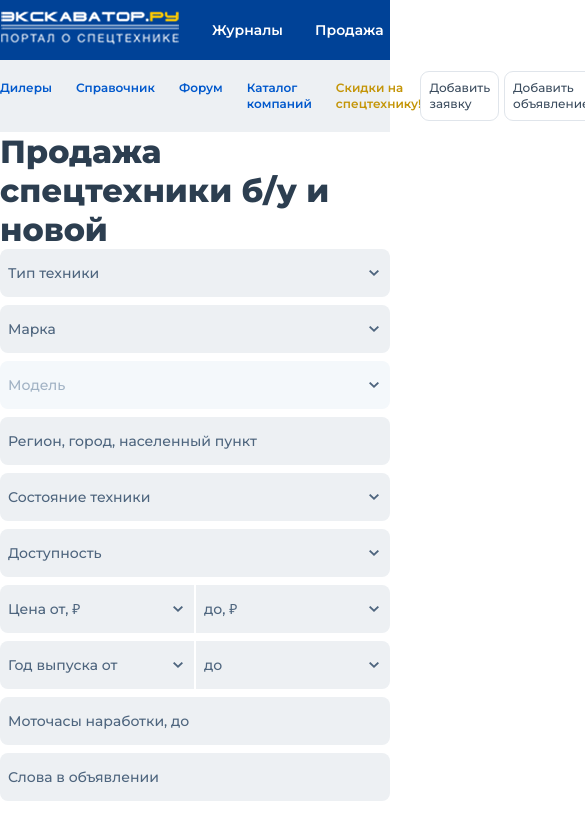
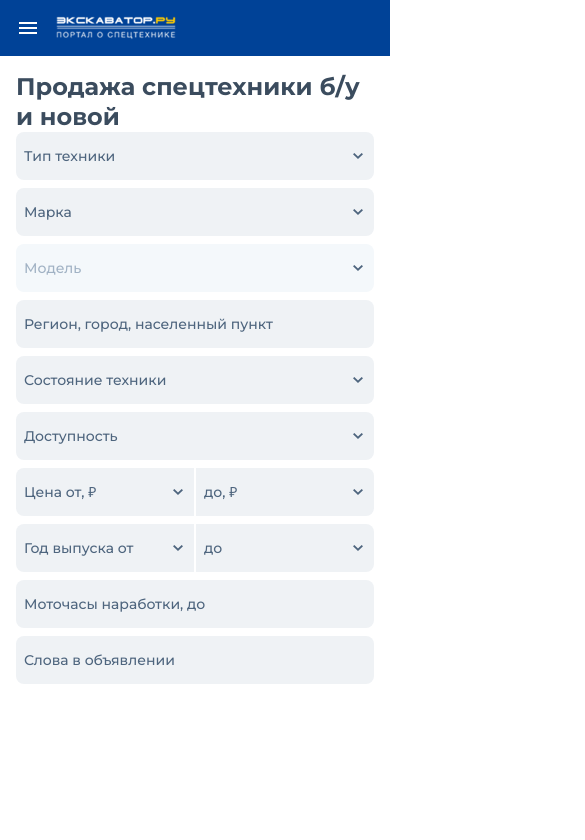
Before and after one commit to invinsible/exkavator_ru, a website: page src/html/trade.html in a window 390 px wide. Shown: the top 840 px of the page, 585 px wide, since content can reach past the window. Drawn offline with nearby package versions, Linux system fonts and the light colour scheme; files that its build step writes are made by us from their sources; files whose address does not match are found by name.

Commit message:
Типография, брейкпоинты и header

```diff
--- a/src/html/trade.html
+++ b/src/html/trade.html
@@ -9,6 +9,7 @@
 <body>
     <header class="main-header">
         <div class="container main-header__wrapper">
+            <button class="mobile-burger" type="button"><span></span></button>
             <a href="/" class="main-header__logo">
                 <img src="img/logo-white.png" alt="Логотип Экскаватор.ру">
             </a>
--- a/src/js/main.js
+++ b/src/js/main.js
@@ -25,3 +25,10 @@ if(selectFields.length > 0) {
 document.addEventListener('click', () => {
     closeAllSelects();
 });
+
+const burger = document.querySelector('.mobile-burger');
+if (burger) {
+    burger.addEventListener('click', () => {
+        burger.classList.toggle('is-active');
+    });
+}
--- a/src/scss/_base.scss
+++ b/src/scss/_base.scss
@@ -1,11 +1,52 @@
 body {
-  min-width: 375px;
-  font-family: var(--font-family);
-  color: var(--color-primary);
+    min-width: 375px;
+    font-family: var(--font-family);
+    color: var(--text-base);
+    @include text-size('base');
+    @include text-weight('base');
+}
+
+.container {
+    padding: 0 16px;
+    margin: 0 auto;
+    max-width: var(--container-desktop);
+
+    @media (min-width: $breakpoint-xs) {
+        padding: 0 24px;
+    }
+}
+
+// Typography
+.super-title {
+    @include text-size('primaryLarge');
+    @include text-weight('extrabold');
+}
+
+h1 {
+    @include text-size('secondary');
+    @include text-weight('bold');
+
+    @media (min-width: $breakpoint-sm) {
+        @include text-size('primary');
+        @include text-weight('extrabold');
+    }
+}
+
+h2 {
+    @include text-size('secondary');
+    @include text-weight('bold');
+}
+
+h3 {
+    @include text-size('lg');
+    @include text-weight('bold');
 }
 
 
-.container {
-  margin: 0 auto;
-  max-width: var(--container-desktop);
+main {
+    padding: 16px 0;
+
+    @media (min-width: $breakpoint-sm) {
+        padding: 32px 0;
+    }
 }
--- a/src/scss/_components.scss
+++ b/src/scss/_components.scss
@@ -1,30 +1,23 @@
+@media (min-width: $breakpoint-xs) {} // 480
+@media (min-width: $breakpoint-sm) {} // 768
+@media (min-width: $breakpoint-md) {} // 1024
+@media (min-width: $breakpoint-lg) {} // 1280
+
+
+
+@import 'components/mobile-burger';
 // header
-.main-header {
-    padding: var(--spacing-4) 0;
-    background-color: var(--primary-600);
-
-    &__wrapper {
-        display: flex;
-        // align-items: center;
-        gap: var(--spacing-32);
-    }
-}
-
-.secondary-header {
-    background-color: var(--neutral-50);
-
-    &__wrapper {
-        display: flex;
-        align-items: center;
-        justify-content: space-between;
-    }
-
-}
+@import 'components/main-header';
+@import 'components/secondary-header';
 
 // menu
 .main-menu {
-    display: flex;
-    gap: var(--spacing-32);
+    display: none;
+
+    @media (min-width: $breakpoint-md) {
+        display: flex;
+        gap: var(--spacing-32);
+    }
 
     &__link {
         display: flex;
@@ -38,8 +31,12 @@
 }
 
 .secondary-menu {
-    display: flex;
-    gap: var(--spacing-24);
+    display: none;
+
+    @media (min-width: $breakpoint-md) {
+        display: flex;
+        gap: var(--spacing-24);
+    }
 
     &__link {
         padding: 20px 0;
--- a/src/scss/_fonts.scss
+++ b/src/scss/_fonts.scss
@@ -1,28 +1,8 @@
-
 /* cyrillic */
 @font-face {
   font-family: 'Montserrat';
   font-style: normal;
-  font-weight: 500;
-  font-display: swap;
-  src: url('../fonts/montserrat-cyrillic.woff2') format('woff2');
-  unicode-range: U+0301, U+0400-045F, U+0490-0491, U+04B0-04B1, U+2116;
-}
-
-@font-face {
-  font-family: 'Montserrat';
-  font-style: normal;
-  font-weight: 600;
-  font-display: swap;
-  src: url('../fonts/montserrat-cyrillic.woff2') format('woff2');
-  unicode-range: U+0301, U+0400-045F, U+0490-0491, U+04B0-04B1, U+2116;
-}
-
-/* cyrillic */
-@font-face {
-  font-family: 'Montserrat';
-  font-style: normal;
-  font-weight: 800;
+  font-weight: 500 800;
   font-display: swap;
   src: url('../fonts/montserrat-cyrillic.woff2') format('woff2');
   unicode-range: U+0301, U+0400-045F, U+0490-0491, U+04B0-04B1, U+2116;
@@ -32,27 +12,8 @@
 @font-face {
   font-family: 'Montserrat';
   font-style: normal;
-  font-weight: 500;
+  font-weight: 500 800;
   font-display: swap;
   src: url('../fonts/montserrat-latin.woff2') format('woff2');
   unicode-range: U+0000-00FF, U+0131, U+0152-0153, U+02BB-02BC, U+02C6, U+02DA, U+02DC, U+0304, U+0308, U+0329, U+2000-206F, U+20AC, U+2122, U+2191, U+2193, U+2212, U+2215, U+FEFF, U+FFFD;
 }
-
-@font-face {
-  font-family: 'Montserrat';
-  font-style: normal;
-  font-weight: 600;
-  font-display: swap;
-  src: url('../fonts/montserrat-latin.woff2') format('woff2');
-  unicode-range: U+0000-00FF, U+0131, U+0152-0153, U+02BB-02BC, U+02C6, U+02DA, U+02DC, U+0304, U+0308, U+0329, U+2000-206F, U+20AC, U+2122, U+2191, U+2193, U+2212, U+2215, U+FEFF, U+FFFD;
-}
-
-/* latin */
-@font-face {
-  font-family: 'Montserrat';
-  font-style: normal;
-  font-weight: 800;
-  font-display: swap;
-  src: url('../fonts/montserrat-latin.woff2') format('woff2');
-  unicode-range: U+0000-00FF, U+0131, U+0152-0153, U+02BB-02BC, U+02C6, U+02DA, U+02DC, U+0304, U+0308, U+0329, U+2000-206F, U+20AC, U+2122, U+2191, U+2193, U+2212, U+2215, U+FEFF, U+FFFD;
-}
--- a/src/scss/_reset.scss
+++ b/src/scss/_reset.scss
@@ -17,6 +17,22 @@ a {
   text-decoration: none;
 }
 
+img {
+  display: block;
+  max-width: 100%;
+  height: auto;
+}
+
+button {
+  border: 0;
+  outline: 0;
+  background-color: transparent;
+
+  // &:focus {
+  //   outline: 1px solid black;
+  // }
+}
+
 input::-webkit-outer-spin-button,
 input::-webkit-inner-spin-button {
   -webkit-appearance: none;
--- /dev/null
+++ b/src/scss/_typography.scss
@@ -0,0 +1,45 @@
+// Typography System
+
+$font-sizes: (
+  'xs':   (size: 11px, line-height: 14px),
+  'sm':   (size: 12px, line-height: 16px),
+  'base': (size: 14px, line-height: 20px),
+  'md':   (size: 16px, line-height: 24px),
+  'lg':   (size: 18px, line-height: 24px),
+  'secondary':   (size: 24px, line-height: 30px),
+  'primary':  (size: 36px, line-height: 40px),
+  'primaryLarge':  (size: 44px, line-height: 48px),
+);
+
+$font-weights: (
+  'base':    500,
+  'semibold':  600,
+  'bold':      700,
+  'extrabold': 800,
+);
+
+// Миксины — для использования внутри компонентов
+@mixin text-size($name) {
+  $values: map-get($font-sizes, $name);
+  font-size: map-get($values, 'size');
+  line-height: map-get($values, 'line-height');
+}
+
+@mixin text-weight($name) {
+  font-weight: map-get($font-weights, $name);
+}
+
+// Утилити-классы размеров
+@each $name, $values in $font-sizes {
+  .text-#{$name} {
+    font-size: map-get($values, 'size');
+    line-height: map-get($values, 'line-height');
+  }
+}
+
+// Утилити-классы толщин
+@each $name, $weight in $font-weights {
+  .fw-#{$name} {
+    font-weight: $weight;
+  }
+}
--- a/src/scss/_variables.scss
+++ b/src/scss/_variables.scss
@@ -1,10 +1,15 @@
+// breakpoints (SCSS variables)
+$breakpoint-xxs: 340px;
+$breakpoint-xs: 480px;
+$breakpoint-sm: 768px;
+$breakpoint-md: 1024px;
+$breakpoint-lg: 1280px;
+
 :root {
-    --color-primary: #2c3e50;
-    --color-accent: #e74c3c;
-
     --font-family: 'Montserrat', sans-serif;
-
     --fw-medium:    500;
+    --fw-semibold:  600;
+    --fw-bold:      700;
     --fw-extrabold: 800;
 
 
@@ -20,9 +25,9 @@
     --neutral-200: #C0CCD8;
     --neutral-100: #E0E5EB;
     --neutral-60: #EDF0F3;
-    --neutral-50: #EDF0F3;
+    --neutral-50: #EFF2F5;
     --neutral-25: #F4F8FB;
-    --neutral-5: #F7FAFD;
+    --neutral-20: #F7FAFD;
     --neutral-0: #FFFFFF;
 
     // primary
@@ -55,12 +60,20 @@
     --green-500: #16B921;
     --green-400: #49E953;
     --green-100: #CCFECF;
-    --green-50: #EFF2F5;
+    --green-75: #D9FFDB;
+    --green-50: #E8FCEA;
 
 
 
+    // breakpoints
+    --breakpoint-sm: 480px;
+    --breakpoint-md: 768px;
+    --breakpoint-lg: 1280px;
+
     // container
     --container-desktop: 1280px;
+
+    // typography — размеры и веса определены в _typography.scss
 
 
     // spacing
--- /dev/null
+++ b/src/scss/components/main-header.scss
@@ -0,0 +1,29 @@
+.main-header {
+    padding: 12px 0;
+    background-color: var(--primary-600);
+
+    @media (min-width: $breakpoint-md) {
+        padding: 4px 0;
+    }
+
+    &__wrapper {
+        display: flex;
+        align-items: center;
+        gap: 16px;
+
+        @media (min-width: $breakpoint-md) {
+            gap: 32px;
+        }
+
+    }
+
+    &__logo  {
+        width: 120px;
+        flex-shrink: 0;
+
+        @media (min-width: $breakpoint-md) {
+            width: auto;
+        }
+    }
+
+}
--- /dev/null
+++ b/src/scss/components/mobile-burger.scss
@@ -0,0 +1,46 @@
+.mobile-burger {
+    position: relative;
+    width: 24px;
+    height: 24px;
+    background: transparent;
+    cursor: pointer;
+    flex-shrink: 0;
+
+    @media (min-width: $breakpoint-md) {
+        display: none;
+    }
+
+    span,
+    &::before,
+    &::after {
+        content: '';
+        position: absolute;
+        left: 50%;
+        transform: translateX(-50%);
+        width: 18px;
+        height: 2px;
+        background-color: var(--neutral-0);
+        // border-radius: 1px;
+        transition: transform 0.3s ease, opacity 0.3s ease, top 0.3s ease;
+    }
+
+    &::before { top: 6px; }
+    span       { top: 11px; }
+    &::after   { top: 16px; }
+
+    &.is-active {
+        &::before {
+            top: 11px;
+            transform: translateX(-50%) rotate(45deg);
+        }
+
+        span {
+            opacity: 0;
+        }
+
+        &::after {
+            top: 11px;
+            transform: translateX(-50%) rotate(-45deg);
+        }
+    }
+}
--- /dev/null
+++ b/src/scss/components/secondary-header.scss
@@ -0,0 +1,15 @@
+.secondary-header {
+    display: none;
+    background-color: var(--neutral-50);
+
+    @media (min-width: $breakpoint-md) {
+        display: block;
+    }
+
+    &__wrapper {
+        display: flex;
+        align-items: center;
+        justify-content: space-between;
+    }
+
+}
--- a/src/scss/main.scss
+++ b/src/scss/main.scss
@@ -1,5 +1,6 @@
 @import 'variables';
 @import 'fonts';
 @import 'reset';
+@import 'typography';
 @import 'base';
 @import 'components';
```
Also changed, not shown: src/html/index.html (+15 -0 lines), dist/css/main.css, dist/img/user-header-icon.svg (added), dist/img/user.svg (added), dist/index.html, dist/js/main.min.js, dist/trade.html, src/img/user-header-icon.svg (added).
